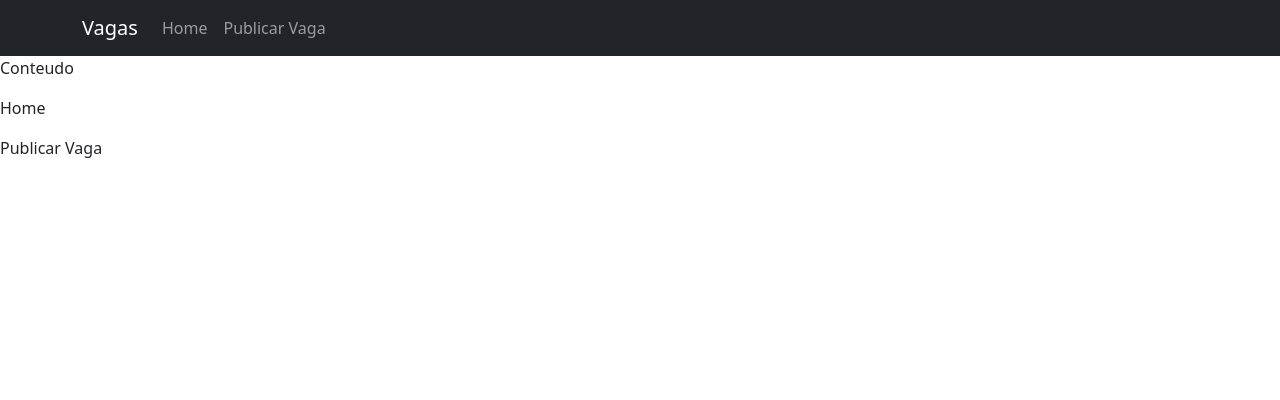
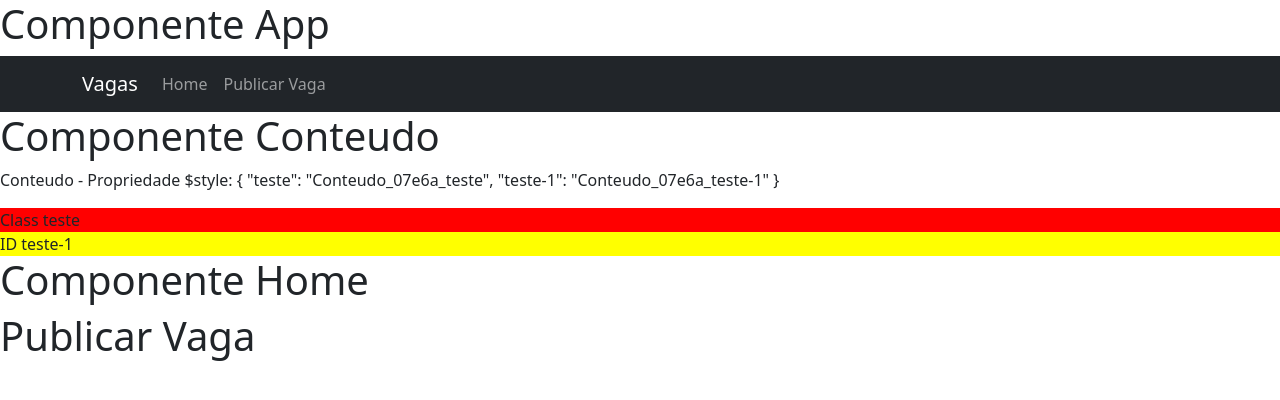
Before and after one commit to isabellacpmelo/VueJs-courses, a Vue app in the folder Desenvolvimento Web Avançado com Vue e Vuex/05 - Componentes do básico ao avançado/Projeto Vagas/projeto-vagas/: page / in a window 1280 px wide. Shown: the top 400 px of the page. Built offline with nearby package versions, Linux system fonts and the light colour scheme.

Commit message:
Using module in style tag

```diff
--- a/Desenvolvimento Web Avançado com Vue e Vuex/05 - Componentes do básico ao avançado/Projeto Vagas/projeto-vagas/src/App.vue
+++ b/Desenvolvimento Web Avançado com Vue e Vuex/05 - Componentes do básico ao avançado/Projeto Vagas/projeto-vagas/src/App.vue
@@ -2,6 +2,7 @@
 
 <template>
   <div>
+    <h1>Componente App</h1>
     <Topo />
     <Conteudo />
   </div>
@@ -18,3 +19,5 @@ export default {
   },
 };
 </script>
+
+<style scoped></style>
--- a/Desenvolvimento Web Avançado com Vue e Vuex/05 - Componentes do básico ao avançado/Projeto Vagas/projeto-vagas/src/components/layouts/Conteudo.vue
+++ b/Desenvolvimento Web Avançado com Vue e Vuex/05 - Componentes do básico ao avançado/Projeto Vagas/projeto-vagas/src/components/layouts/Conteudo.vue
@@ -2,7 +2,10 @@
 
 <template>
   <div>
-    <p>Conteudo</p>
+    <h1>Componente Conteudo</h1>
+    <p>Conteudo - Propriedade $style: {{ $style }}</p>
+    <div :class="$style.teste">Class teste</div>
+    <div :id="$style['teste-1']">ID teste-1</div>
     <home-view />
     <publicar-vaga />
   </div>
@@ -10,7 +13,7 @@
 
 <script>
 import Home from "@/components/views/Home.vue";
-import PublicarVaga from "../views/PublicarVaga.vue";
+import PublicarVaga from "@/components/views/PublicarVaga.vue";
 
 export default {
   name: "Conteudo",
@@ -20,3 +23,12 @@ export default {
   },
 };
 </script>
+
+<style module>
+.teste {
+  background-color: red;
+}
+#teste-1 {
+  background-color: yellow;
+}
+</style>
--- a/Desenvolvimento Web Avançado com Vue e Vuex/05 - Componentes do básico ao avançado/Projeto Vagas/projeto-vagas/src/components/views/Home.vue
+++ b/Desenvolvimento Web Avançado com Vue e Vuex/05 - Componentes do básico ao avançado/Projeto Vagas/projeto-vagas/src/components/views/Home.vue
@@ -2,7 +2,7 @@
 
 <template>
   <div>
-    <p>Home</p>
+    <h1>Componente Home</h1>
   </div>
 </template>
 
@@ -11,3 +11,5 @@ export default {
   name: "Home",
 };
 </script>
+
+<style scoped></style>
--- a/Desenvolvimento Web Avançado com Vue e Vuex/05 - Componentes do básico ao avançado/Projeto Vagas/projeto-vagas/src/components/views/PublicarVaga.vue
+++ b/Desenvolvimento Web Avançado com Vue e Vuex/05 - Componentes do básico ao avançado/Projeto Vagas/projeto-vagas/src/components/views/PublicarVaga.vue
@@ -2,7 +2,7 @@
 
 <template>
   <div>
-    <p>Publicar Vaga</p>
+    <h1>Publicar Vaga</h1>
   </div>
 </template>
 
```
